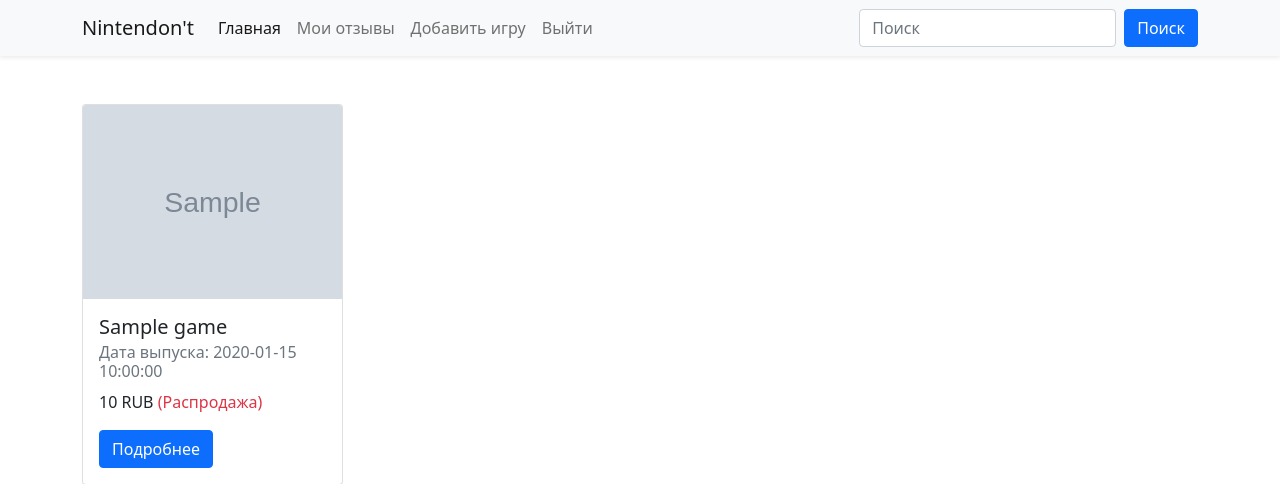
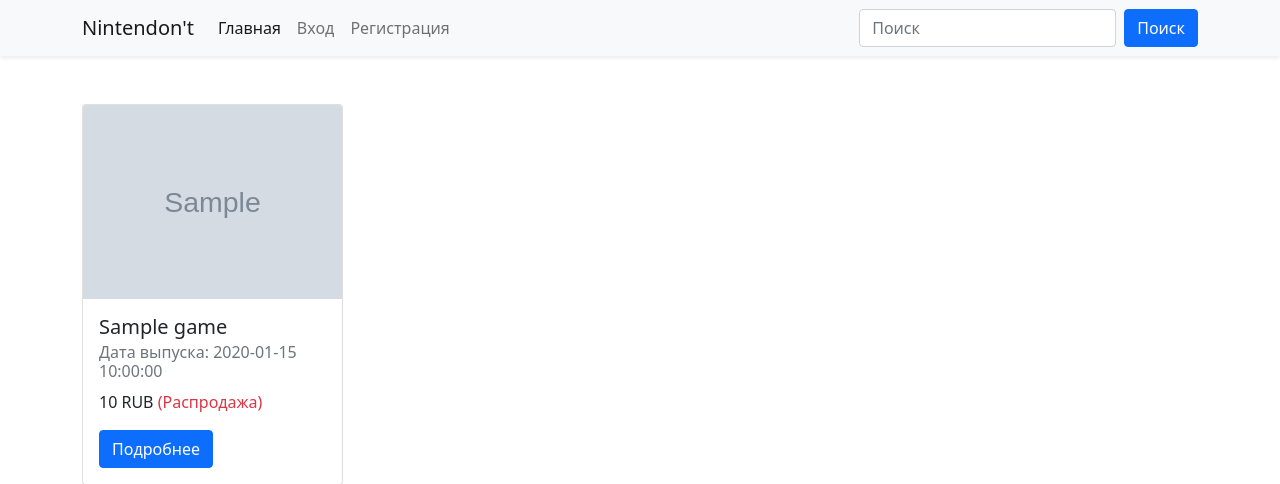
Before and after one commit to BakasaRus/AIP-Games, a Flask app: page / in a window 1280 px wide. Shown: the top 484 px of the page. Run offline with Flask 2, Linux system fonts and the light colour scheme; tables that the repository leaves empty hold one stand-in row (values such as "Sample post"); grey boxes marked "Sample" are stand-in pictures.

Commit message:
Refactor navbar

```diff
--- a/templates/navbar.html
+++ b/templates/navbar.html
@@ -10,6 +10,14 @@
                 <li class="nav-item">
                     <a class="nav-link active" aria-current="page" href="{{ url_for('homepage') }}">Главная</a>
                 </li>
+                {% if current_user.is_anonymous %}
+                <li class="nav-item">
+                    <a class="nav-link" href="{{ url_for('login') }}">Вход</a>
+                </li>
+                <li class="nav-item">
+                    <a class="nav-link" href="{{ url_for('register') }}">Регистрация</a>
+                </li>
+                {% else %}
                 <li class="nav-item">
                     <a class="nav-link" href="#">Мои отзывы</a>
                 </li>
@@ -19,6 +27,7 @@
                 <li class="nav-item">
                     <a class="nav-link" href="{{ url_for('logout') }}">Выйти</a>
                 </li>
+                {% endif %}
             </ul>
             {% if current_user.is_authenticated %}
             <span class="navbar-text">
```
